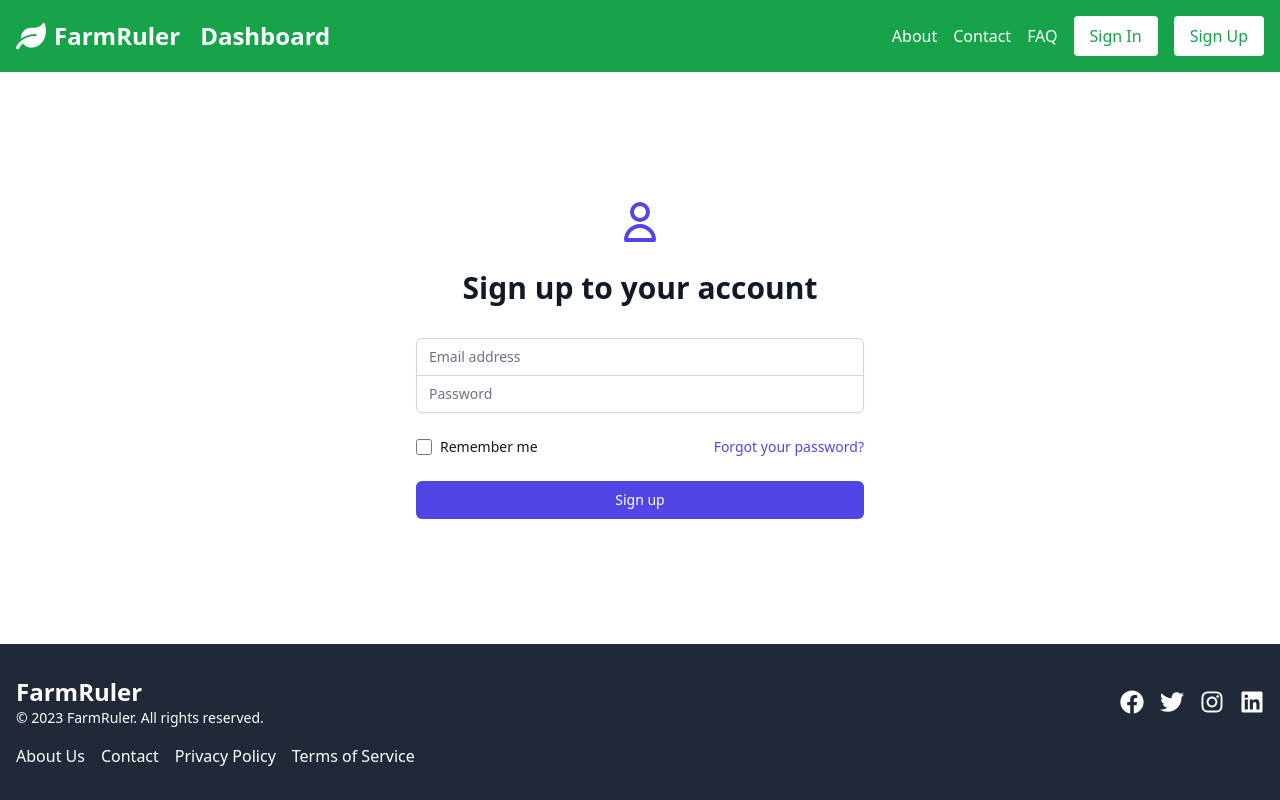
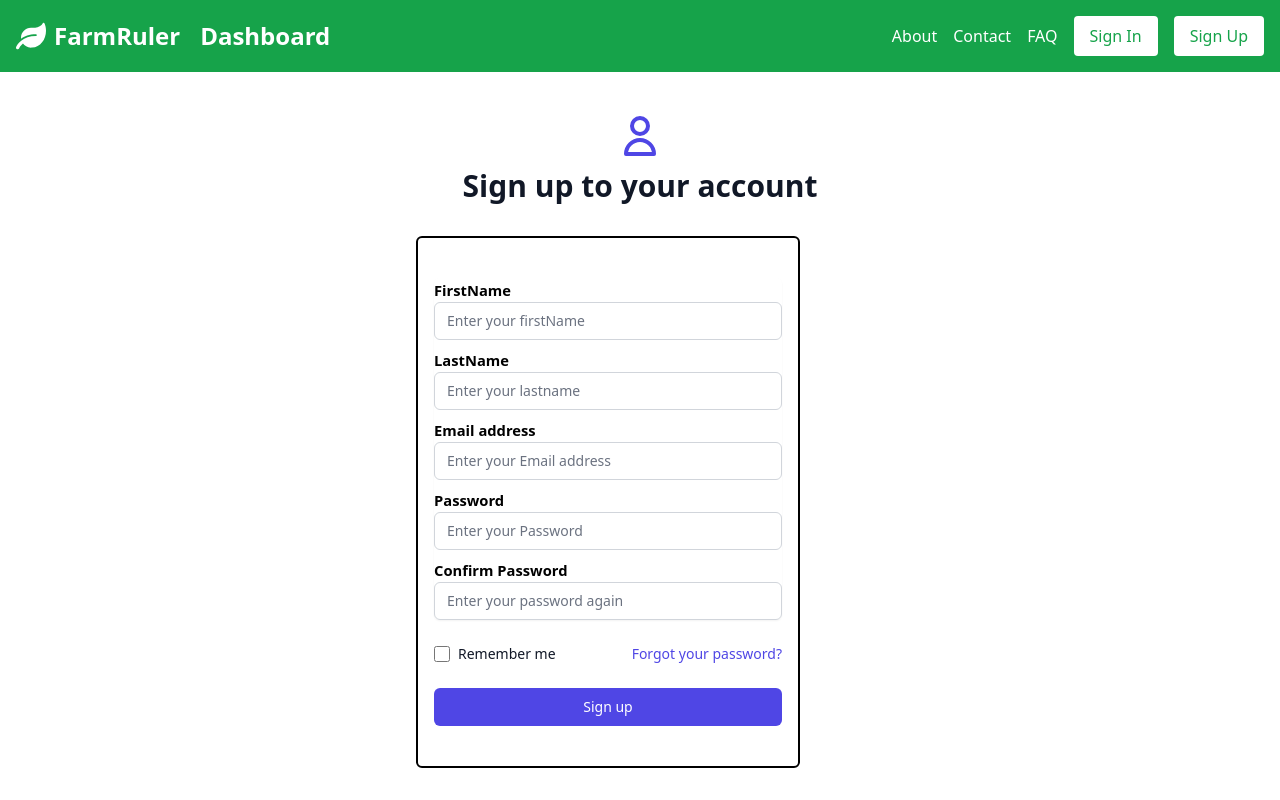
Before and after one commit to MOHAMMED-IQRAMUL/FarmRuler, a Next.js app: page /sign-up in a window 1280 px wide. Shown: the top 800 px of the page. Built offline with nearby package versions, Linux system fonts and the light colour scheme.

Commit message:
Improve UI for signup page and add some more fields

```diff
--- a/app/sign-up/page.js
+++ b/app/sign-up/page.js
@@ -1,43 +1,84 @@
-"use client"
+/** @format */
 
+"use client";
 
- import { UserIcon } from '@heroicons/react/outline';
-import Navbar from '../components/Navbar';
-import Footer from '../components/Footer';
-
+import { UserIcon } from "@heroicons/react/outline";
+import Navbar from "../components/Navbar";
+import Footer from "../components/Footer";
 
 export default function SignUp() {
-
 	return (
 		<div className="min-h-screen flex flex-col">
 			<Navbar />
-            <main className="flex-grow flex items-center justify-center">
-                <div className="max-w-md w-full space-y-8">
+			<main className="flex-grow flex items-center justify-center mb-10">
+				<div className="max-w-md w-full space-y-8 mt-10">
 					<div>
 						<UserIcon className="mx-auto h-12 w-12 text-indigo-600" />
-                        <h2 className="mt-6 text-center text-3xl font-extrabold text-gray-900">
+						<h2 className="mt-2 text-center text-3xl font-extrabold text-gray-900">
 							Sign up to your account
 						</h2>
 					</div>
-                    <form className="mt-8 space-y-6" action="#" method="POST">
-                        <input type="hidden" name="remember" value="true" />
-                        <div className="rounded-md shadow-sm -space-y-px">
-                            <div>
-                                <label htmlFor="email-address" className="sr-only">
+					<form
+						className="mt-8 space-y-6 w-[30vw] p-4 border-black border-[2px] rounded-md pb-10"
+						action="#"
+						method="POST">
+						<input
+							type="hidden"
+							name="remember"
+							value="true"
+						/>
+						<div className="rounded-md shadow-sm flex flex-col justify-center items-center gap-2">
+							<div className="w-full">
+								<label
+									htmlFor="firstName"
+									className="font-semibold text-[0.92rem]">
+									FirstName
+								</label>
+								<input
+									id="firstName"
+									name="firstName"
+									type="text"
+									autoComplete="firstName"
+									required
+									className="appearance-none rounded-md relative block w-full px-3 py-2 border border-gray-300 placeholder-gray-500 text-gray-900 rounded-b-md focus:outline-none focus:ring-indigo-500 focus:border-indigo-500 focus:z-10 sm:text-sm"
+									placeholder="Enter your firstName"
+								/>
+							</div>
+							<div className="w-full">
+								<label
+									htmlFor="lastname"
+									className="font-semibold text-[0.92rem]">
+									LastName
+								</label>
+								<input
+									id="lastname"
+									name="lastname"
+									type="text"
+									autoComplete="lastname"
+									className="appearance-none rounded-md relative block w-full px-3 py-2 border border-gray-300 placeholder-gray-500 text-gray-900 rounded-b-md focus:outline-none focus:ring-indigo-500 focus:border-indigo-500 focus:z-10 sm:text-sm"
+									placeholder="Enter your lastname"
+								/>
+							</div>
+							<div className="w-full">
+								<label
+									htmlFor="email"
+									className="font-semibold text-[0.92rem]">
 									Email address
 								</label>
 								<input
-                                    id="email-address"
+									id="email"
 									name="email"
 									type="email"
 									autoComplete="email"
 									required
-                                    className="appearance-none rounded-none relative block w-full px-3 py-2 border border-gray-300 placeholder-gray-500 text-gray-900 rounded-t-md focus:outline-none focus:ring-indigo-500 focus:border-indigo-500 focus:z-10 sm:text-sm"
-                                    placeholder="Email address"
+									className="appearance-none rounded-md relative block w-full px-3 py-2 border border-gray-300 placeholder-gray-500 text-gray-900 rounded-t-md focus:outline-none focus:ring-indigo-500 focus:border-indigo-500 focus:z-10 sm:text-sm"
+									placeholder="Enter your Email address"
 								/>
 							</div>
-                            <div>
-                                <label htmlFor="password" className="sr-only">
+							<div className="w-full">
+								<label
+									htmlFor="password"
+									className="font-semibold text-[0.92rem]">
 									Password
 								</label>
 								<input
@@ -46,8 +87,24 @@ export default function SignUp() {
 									type="password"
 									autoComplete="current-password"
 									required
-                                    className="appearance-none rounded-none relative block w-full px-3 py-2 border border-gray-300 placeholder-gray-500 text-gray-900 rounded-b-md focus:outline-none focus:ring-indigo-500 focus:border-indigo-500 focus:z-10 sm:text-sm"
-                                    placeholder="Password"
+									className="appearance-none rounded-md relative block w-full px-3 py-2 border border-gray-300 placeholder-gray-500 text-gray-900 rounded-b-md focus:outline-none focus:ring-indigo-500 focus:border-indigo-500 focus:z-10 sm:text-sm"
+									placeholder="Enter your Password"
+								/>
+							</div>
+							<div className="w-full">
+								<label
+									htmlFor="cpassword"
+									className="font-semibold text-[0.92rem]">
+									Confirm Password
+								</label>
+								<input
+									id="cpassword"
+									name="cpassword"
+									type="password"
+									autoComplete="cpassword"
+									required
+									className="appearance-none rounded-md relative block w-full px-3 py-2 border border-gray-300 placeholder-gray-500 text-gray-900 rounded-b-md focus:outline-none focus:ring-indigo-500 focus:border-indigo-500 focus:z-10 sm:text-sm"
+									placeholder="Enter your password again"
 								/>
 							</div>
 						</div>
@@ -59,12 +116,16 @@ export default function SignUp() {
 									type="checkbox"
 									className="h-4 w-4 text-indigo-600 focus:ring-indigo-500 border-gray-300 rounded"
 								/>
-                                <label htmlFor="remember-me" className="ml-2 block text-sm text-gray-900">
+								<label
+									htmlFor="remember-me"
+									className="ml-2 block text-sm text-gray-900">
 									Remember me
 								</label>
 							</div>
 							<div className="text-sm">
-                                <a href="#" className="font-medium text-indigo-600 hover:text-indigo-500">
+								<a
+									href="#"
+									className="font-medium text-indigo-600 hover:text-indigo-500">
 									Forgot your password?
 								</a>
 							</div>
@@ -72,8 +133,7 @@ export default function SignUp() {
 						<div>
 							<button
 								type="submit"
-                                className="group relative w-full flex justify-center py-2 px-4 border border-transparent text-sm font-medium rounded-md text-white bg-indigo-600 hover:bg-indigo-700 focus:outline-none focus:ring-2 focus:ring-offset-2 focus:ring-indigo-500"
-                            >
+								className="group relative w-full flex justify-center py-2 px-4 border border-transparent text-sm font-medium rounded-md text-white bg-indigo-600 hover:bg-indigo-700 focus:outline-none focus:ring-2 focus:ring-offset-2 focus:ring-indigo-500">
 								Sign up
 							</button>
 						</div>
```
Lines whose indentation alone changed are shown as unchanged.
